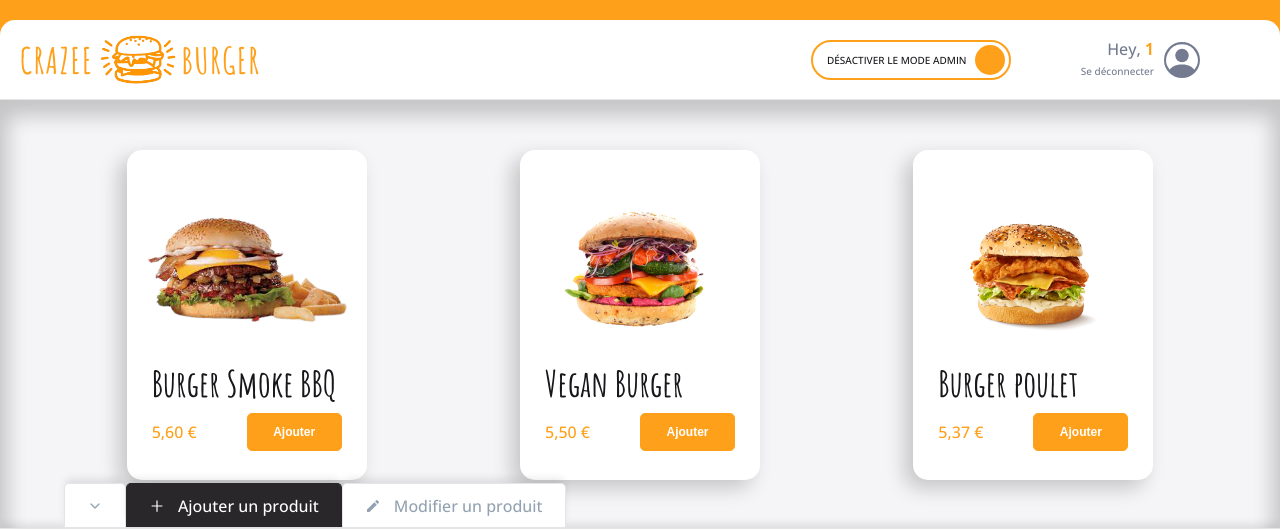
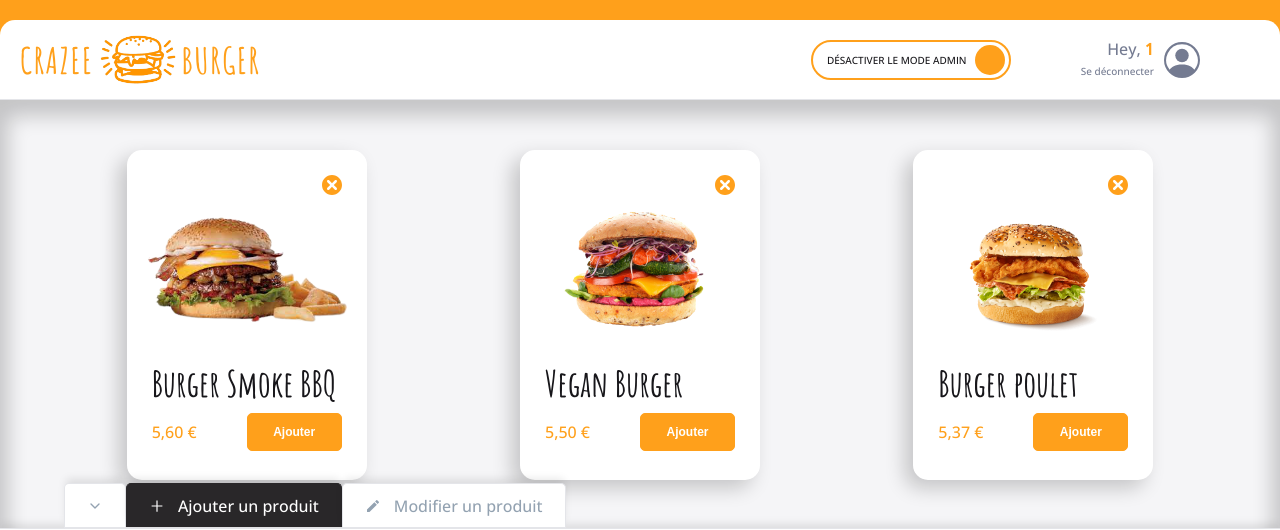
Before and after one commit to duftor/crazee-burger, a React (Create React App) app: page /order/1 in a window 1280 px wide. Both pictures are taken after a click on the label 910 px from the left and 59 px from the top of the page. Shown: the top 530 px of the page. Built offline with nearby package versions, Linux system fonts and the light colour scheme.

Commit message:
♻️ F08 : Card > Add color on CSS Class and add Design System value

```diff
--- a/src/components/reusable-ui/Card.js
+++ b/src/components/reusable-ui/Card.js
@@ -9,18 +9,14 @@ export default function Card({
 	imageSource,
 	leftDescription,
 	onClick,
-	isThereRemoveButton,
+	hasDeleteButton,
 	onRemoveButtonClick,
 }) {
 	return (
 		<CardStyled onClick={onClick}>
-			{isThereRemoveButton && (
+			{hasDeleteButton && (
 				<div className="remove-button">
-					<TiDelete
-						className="icon"
-						color="#ffa01b"
-						onClick={onRemoveButtonClick}
-					/>
+					<TiDelete className="icon" onClick={onRemoveButtonClick} />
 				</div>
 			)}
 			<div className="image">
@@ -76,6 +72,7 @@ const CardStyled = styled.div`
 			width: 30px;
 			height: 30px;
 			cursor: pointer;
+			color: ${theme.colors.primary};
 		}
 	}
 
```
